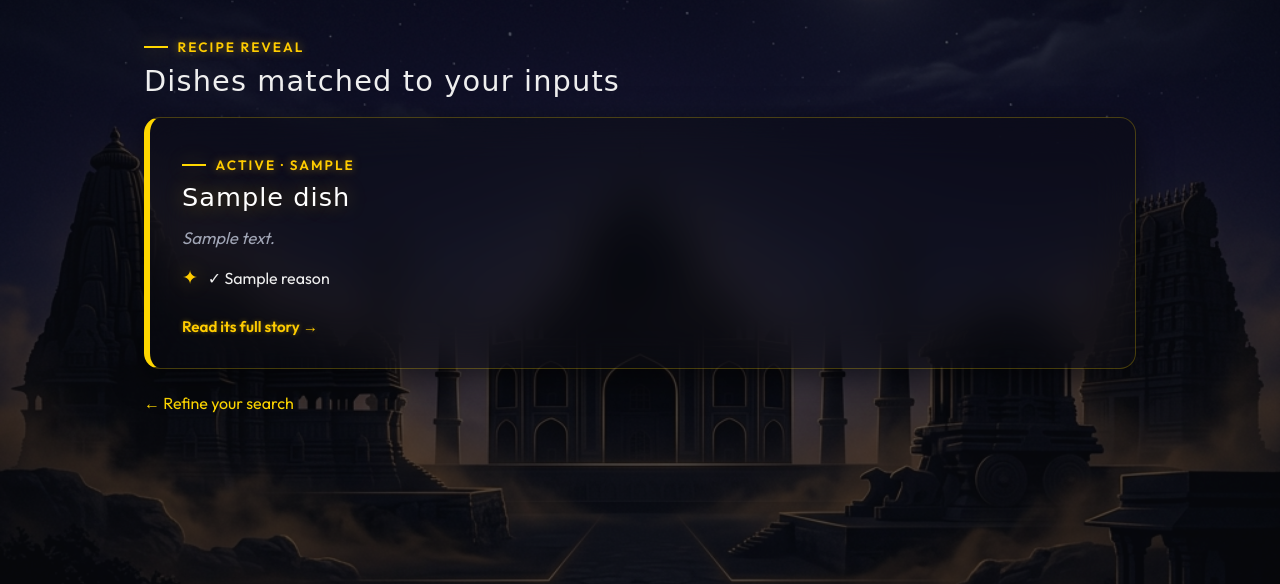
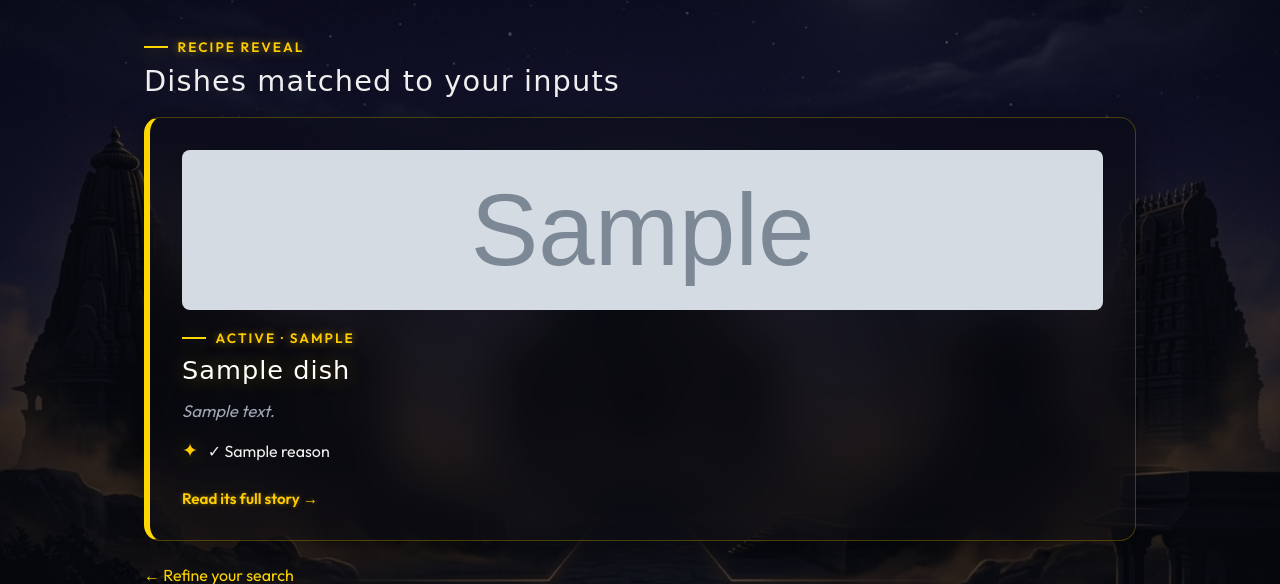
Before and after one commit to mathavnkabil8-art/aahar-parampara, a Flask app: template templates/result.html in a window 1280 px wide. Shown: the part 83-667 px from the top of the page. Run offline with Flask 3, Linux system fonts and the light colour scheme; the template is opened without the code that fills it: most values are stand-ins (such as "Sample title", 1, 10 or a date in 2020); grey boxes marked "Sample" are stand-in pictures; some web fonts are replaced.

Commit message:
Update result.html

```diff
--- a/templates/result.html
+++ b/templates/result.html
@@ -15,7 +15,12 @@
 
 {% for m in matches %}
   {% set dish = m.dish %}
-  <a class="match-card" href="{{ url_for('dish_detail', dish_id=dish.id) }}">
+   <a class="match-card" href="{{ url_for('dish_detail', dish_id=dish.id) }}">
+    <div style="width:100%; height:160px; border-radius:8px; overflow:hidden; margin-bottom:0.8rem;">
+      <img src="{{ url_for('static', filename=dish.image) }}" alt="{{ dish.recipe_name }}"
+           style="width:100%; height:100%; object-fit:cover;"
+           onerror="this.parentElement.style.display='none'">
+    </div>
     <span class="eyebrow">{{ dish.state }} · {{ dish.era_confidence }}</span>
     <h3>{{ dish.recipe_name }}</h3>
     <p class="story-snippet">{{ dish.cultural_context[:160] }}{% if dish.cultural_context|length > 160 %}…{% endif %}</p>
```
